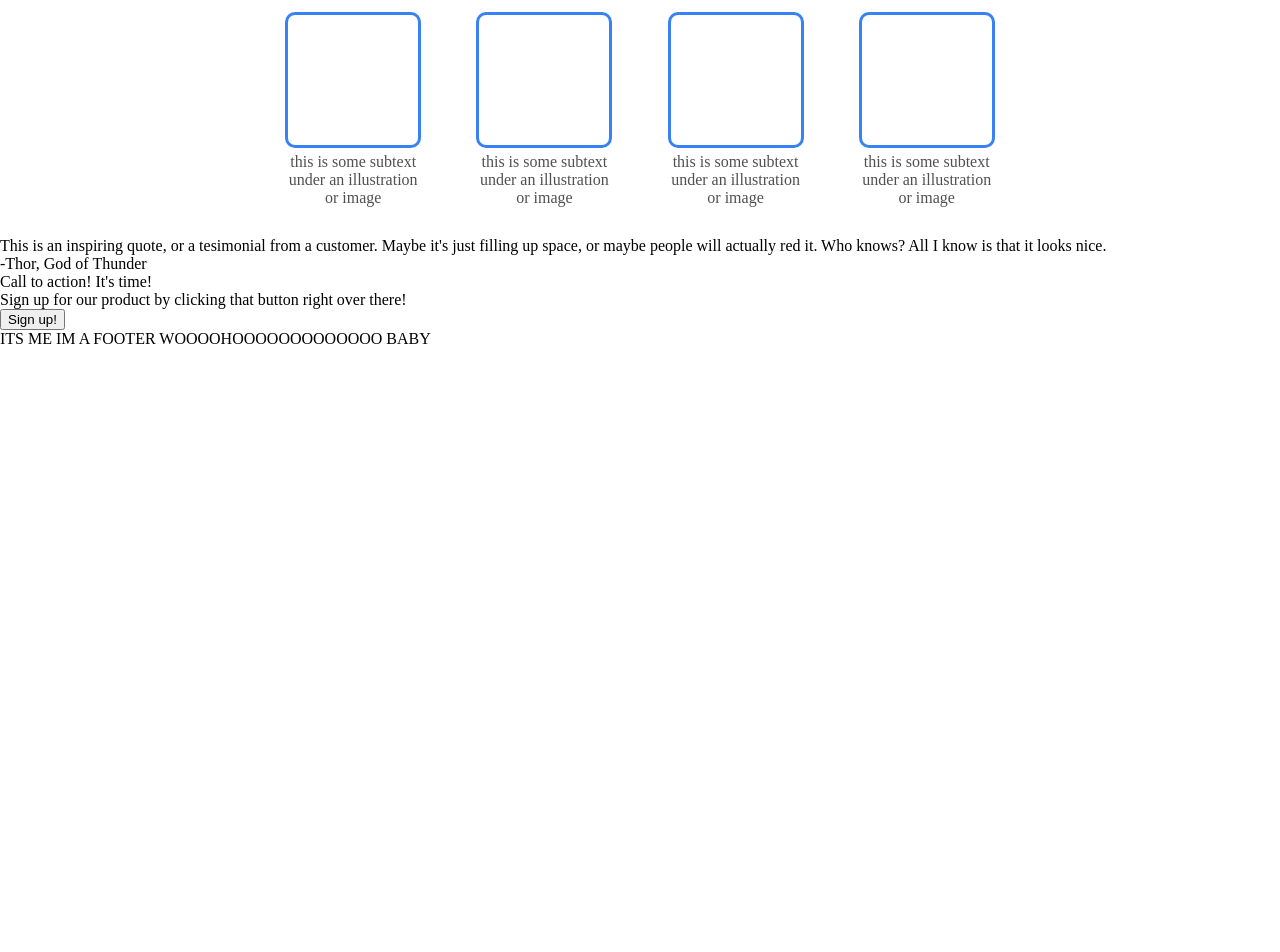
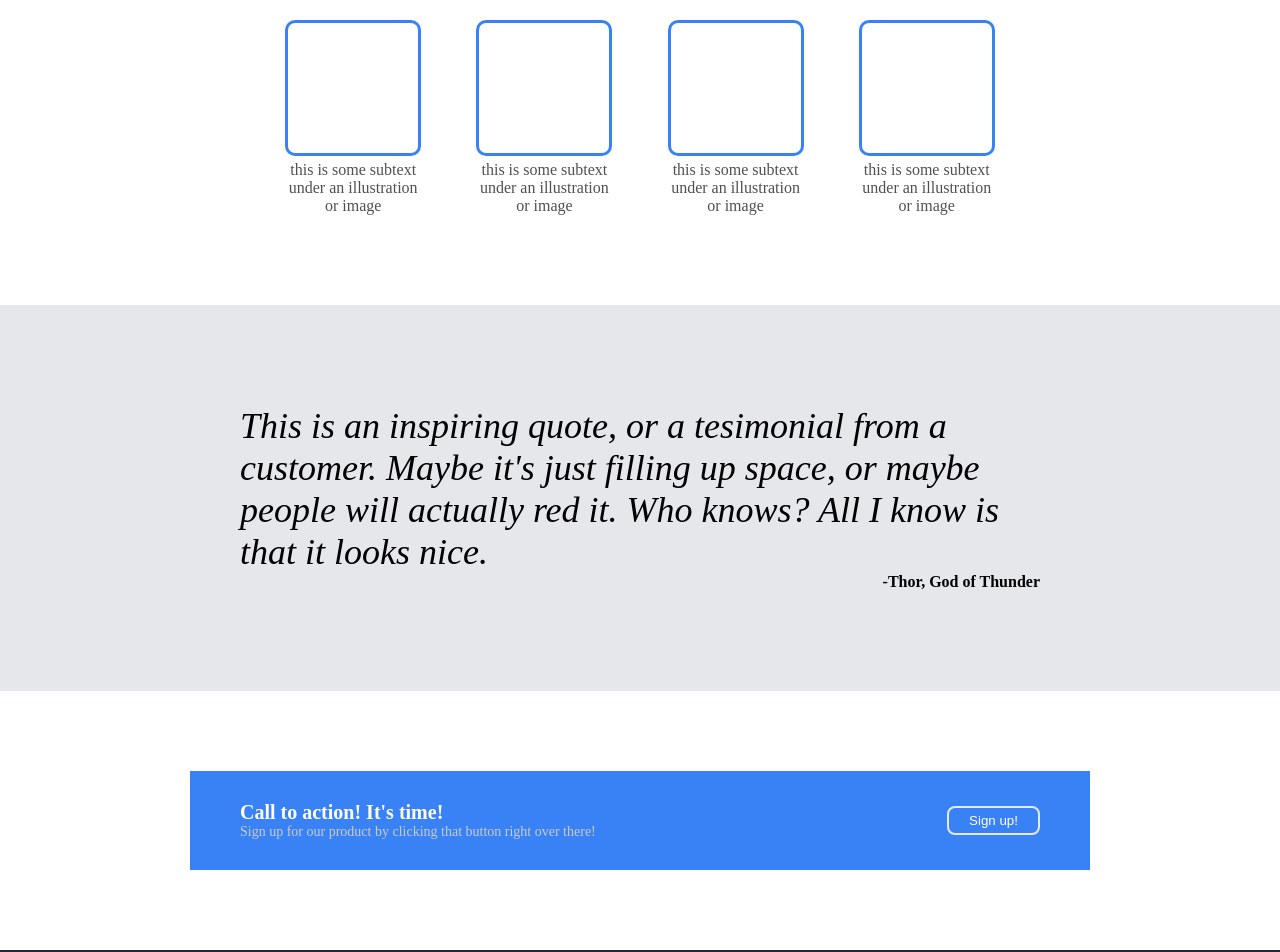
Before and after one commit to MystreeGit/odin-flexbox, a plain HTML site: page index.html in a window 1280 px wide. Shown: the part 472-1424 px from the top of the page. Before the commit the page ends 820 px from the top, so only its background shows below. Drawn offline with Linux system fonts and the light colour scheme.

Commit message:
Added majority of content and style

```diff
--- a/index.html
+++ b/index.html
@@ -1,14 +1,15 @@
 <!DOCTYPE html>
 <html lang="en">
+
 <head>
-    <meta charset="UTF-8">
-    <meta http-equiv="X-UA-Compatible" content="IE=edge">
-    <meta name="viewport" content="width=device-width, initial-scale=1.0">
-    <link rel="stylesheet" href="style.css">
+  <meta charset="UTF-8" />
+  <meta http-equiv="X-UA-Compatible" content="IE=edge" />
+  <meta name="viewport" content="width=device-width, initial-scale=1.0" />
+  <link rel="stylesheet" href="style.css" />
   <title>Top Flex Project</title>
 </head>
+
 <body>
-
   <div class="header">
     <div class="header-container">
       <div class="title">Header Logo</div>
@@ -21,13 +22,14 @@
   </div>
 
   <div class="body">
-
     <div class="body-one">
       <div class="body-one-container">
         <div class="bo-text">
           <div class="bo-text-header">This website is awesome</div>
-                    <div class="bo-text-subtext">This website has some subtext that goes here under the main title.
-                        It's a smaller font and the color is lower contrast </div>
+          <div class="bo-text-subtext">
+            This website has some subtext that goes here under the main title.
+            It's a smaller font and the color is lower contrast
+          </div>
           <button type="button" class="bo-button">Sign Up</button>
         </div>
         <div class="bo-image">
@@ -36,49 +38,56 @@
       </div>
     </div>
 
-
-
     <div class="body-two">
       <div class="body-two-container">
         <div class="bt-title">Some random information.</div>
         <div class="bt-cards">
           <div class="bt-card">
             <div class="bt-box"></div>
-                        <div class="bt-text">this is some subtext under an illustration or image</div>
+            <div class="bt-text">
+              this is some subtext under an illustration or image
+            </div>
           </div>
           <div class="bt-card">
             <div class="bt-box"></div>
-                        <div class="bt-text">this is some subtext under an illustration or image</div>
+            <div class="bt-text">
+              this is some subtext under an illustration or image
+            </div>
           </div>
           <div class="bt-card">
             <div class="bt-box"></div>
-                        <div class="bt-text">this is some subtext under an illustration or image</div>
+            <div class="bt-text">
+              this is some subtext under an illustration or image
+            </div>
           </div>
           <div class="bt-card">
             <div class="bt-box"></div>
-                        <div class="bt-text">this is some subtext under an illustration or image</div>
+            <div class="bt-text">
+              this is some subtext under an illustration or image
+            </div>
           </div>
         </div>
       </div>
     </div>
 
-
-
     <div class="body-three">
       <div class="bth-center">
-                <div class="bth-text">This is an inspiring quote, or a tesimonial from a customer. Maybe it's just filling up space, or maybe people will actually red it.
-                    Who knows? All I know is that it looks nice.</div>
+        <div class="bth-text">
+          This is an inspiring quote, or a tesimonial from a customer. Maybe
+          it's just filling up space, or maybe people will actually red it.
+          Who knows? All I know is that it looks nice.
+        </div>
         <div class="bth-credit">-Thor, God of Thunder</div>
       </div>
     </div>
 
-
-
     <div class="body-four">
-            <div class="bf-center">
+      <div class="bf-container">
+        <div class="bf-blue-center">
           <div class="bf-information">
             <div class="bf-title">Call to action! It's time!</div>
-                    <div class="bf-text">Sign up for our product by clicking that button right over there!</div>
+            <div class="bf-text">
+              Sign up for our product by clicking that button right over there!
             </div>
           </div>
           <div class="bf-signup">
@@ -86,11 +95,12 @@
           </div>
         </div>
       </div>
+    </div>
+  </div>
 
   <div class="footer">
     <div class="foot-center">ITS ME IM A FOOTER WOOOOHOOOOOOOOOOOOO BABY</div>
   </div>
+</body>
 
-
-</body>
 </html>
--- a/style.css
+++ b/style.css
@@ -1,4 +1,4 @@
-body{
+body {
   margin: 0;
 }
 
@@ -6,7 +6,7 @@ body{
 
 .header {
   display: flex;
-    background-color: #1F2937;
+  background-color: #1f2937;
   padding: 8px;
   display: flex;
   justify-content: center;
@@ -22,7 +22,7 @@ body{
 .title {
   font-size: 24px;
   font-weight: bold;
-    color: #F9FAF8;
+  color: #f9faf8;
   align-self: center;
 }
 
@@ -36,7 +36,7 @@ li {
   list-style: none;
   padding: 0px;
   margin: 0px;
-    color: #C5C9CE;
+  color: #c5c9ce;
 }
 
 ul {
@@ -44,14 +44,13 @@ ul {
   margin: 0px;
 }
 
-
 /* Body One */
 
 .body-one {
   display: flex;
   justify-content: center;
   align-items: center;
-    background-color: #1F2937;
+  background-color: #1f2937;
 }
 
 .body-one-container {
@@ -65,24 +64,32 @@ ul {
 .bo-text-header {
   font-size: 48px;
   font-weight: bolder;
-    color: #F9FAF8;
+  color: #f9faf8;
 }
 
 .bo-text-subtext {
   font-size: 18px;
-    color: #E5E7EB;
+  color: #e5e7eb;
 }
 
 .bo-image {
   min-width: 400px;
-    background-color: #6D747D;
+  background-color: #6d747d;
   display: flex;
   justify-content: center;
   align-items: center;
 }
 
 .placehold-text {
-    color: #EBECED;
+  color: #ebeced;
+}
+
+.bo-button {
+  background-color: #3882f6;
+  color: white;
+  padding: 5px 20px 5px 20px;
+  border-radius: 8px;
+  border: 2px solid #3882f6;
 }
 
 /* Body Two */
@@ -94,6 +101,7 @@ ul {
 
 .body-two-container {
   margin: 30px;
+  margin-bottom: 90px;
   flex: 0 0 800px;
 }
 
@@ -101,7 +109,7 @@ ul {
   text-align: center;
   font-size: 36px;
   font-weight: bolder;
-    color: #1F2937;
+  color: #1f2937;
   margin-bottom: 35px;
 }
 
@@ -126,5 +134,80 @@ ul {
 
 .bt-text {
   text-align: center;
-    color: #505050
+  color: #505050;
 }
+
+/* Body Three */
+
+.body-three {
+  display: flex;
+  justify-content: center;
+  align-items: center;
+  background-color: #e5e7eb;
+}
+
+.bth-center {
+  margin: 100px;
+  flex: 0 0 800px;
+  display: flex;
+  flex-direction: column;
+  justify-content: center;
+}
+
+.bth-text {
+  font-size: 36px;
+  font-weight: lighter;
+  font-style: italic;
+}
+
+.bth-credit {
+  align-self: flex-end;
+  font-weight: bold;
+}
+
+/* Body Four */
+
+.body-four {
+  display: flex;
+  justify-content: center;
+  align-items: center;
+}
+
+.bf-blue-center {
+  background-color: #3882f6;
+  display: flex;
+  justify-content: space-between;
+  align-items: center;
+  padding: 30px 50px 30px 50px;
+  color: white;
+  width: 800px;
+  margin: 80px;
+}
+
+.bf-title {
+  font-size: 20px;
+  font-weight: bold;
+}
+
+.bf-text {
+  font-size: 14px;
+  color: rgb(203, 203, 203);
+}
+
+.bf-button {
+  background-color: #3882f6;
+  color: white;
+  border-color: white;
+  padding: 5px 20px 5px 20px;
+  border-radius: 8px;
+  border: 2px solid #e8e8e8;
+}
+
+.footer {
+  display: flex;
+  justify-content: center;
+  align-items: center;
+  background-color: #1f2937;
+  padding: 30px;
+  color: #c7c4c4;
+}
```
Lines whose indentation alone changed are shown as unchanged.
